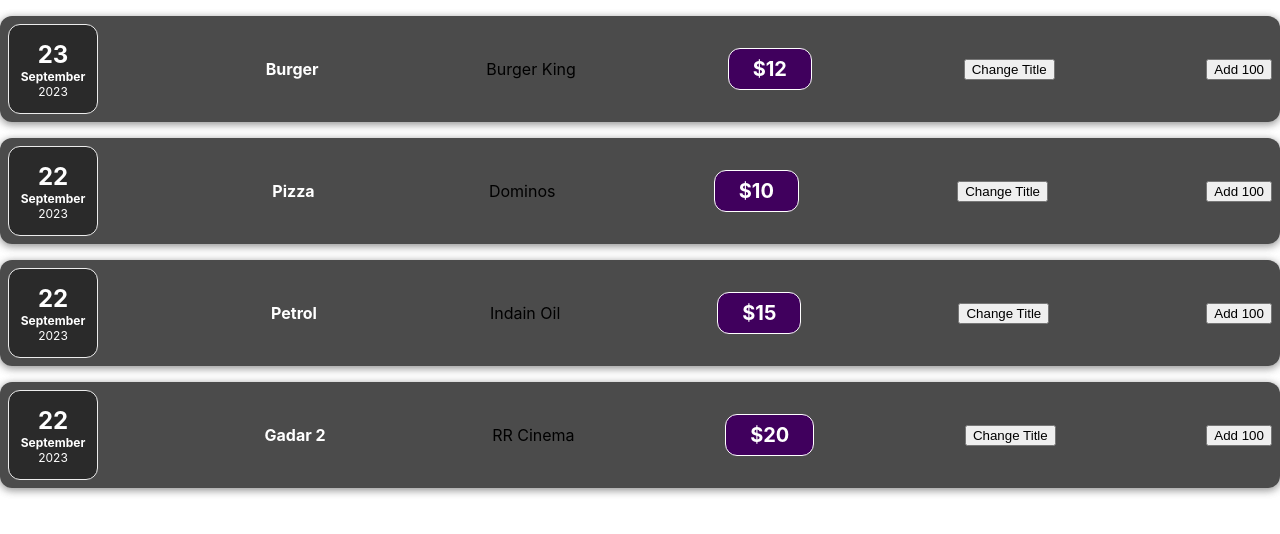
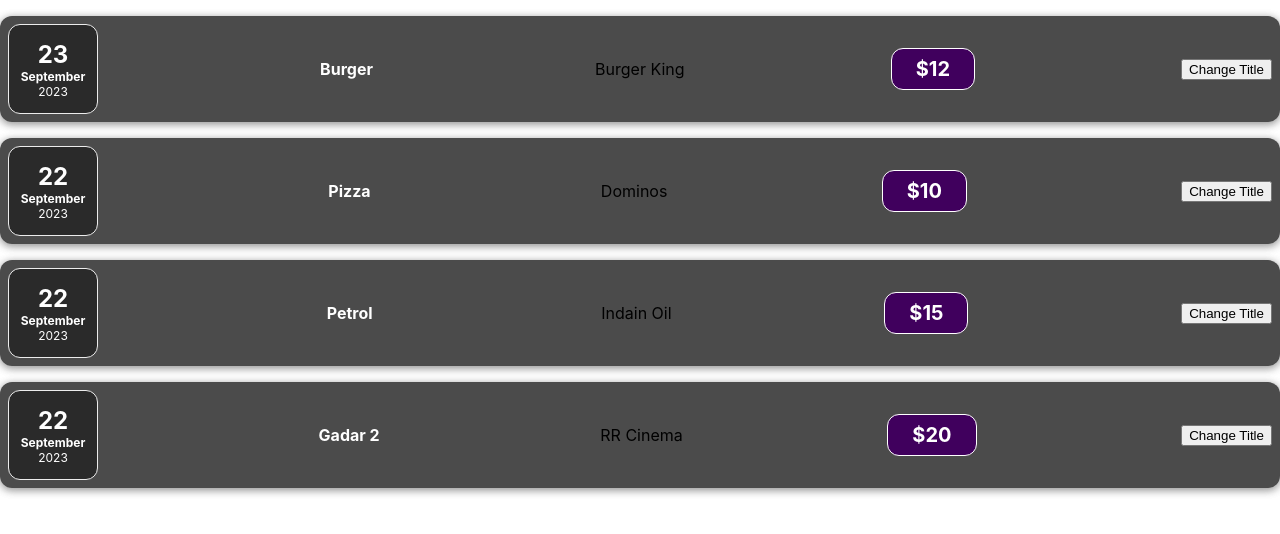
Before and after one commit to Hemant837/React-Practice, a React (Create React App) app: page / in a window 1280 px wide. Shown: the top 534 px of the page. Built offline with nearby package versions, Linux system fonts and the light colour scheme.

Commit message:
Manipulating the DOM - React States

```diff
--- a/src/components/Expenses/ExpenseItem.js
+++ b/src/components/Expenses/ExpenseItem.js
@@ -10,14 +10,6 @@
     setTitle("Updated");
     console.log(title);
   };
-
-  // Button is added
-  const [newAmount, setAmount] = useState(props.expenseAmount);
-  const addHundred = () => {
-    setAmount("100");
-    console.log(newAmount);
-  };
-
   return (
     <Card className="expense-item">
       <ExpenseDate date={props.expenseDate} />
@@ -25,9 +17,8 @@
         <h2>{title}</h2>
       </div>
       <div className="LocationOfExpenditure">{props.locationOfExpenditure}</div>
-      <div className="expense-item__price">${newAmount}</div>
+      <div className="expense-item__price">${props.expenseAmount}</div>
       <button onClick={changeTitle}>Change Title</button>
-      <button onClick={addHundred}>Add 100</button>
     </Card>
   );
 };
```
